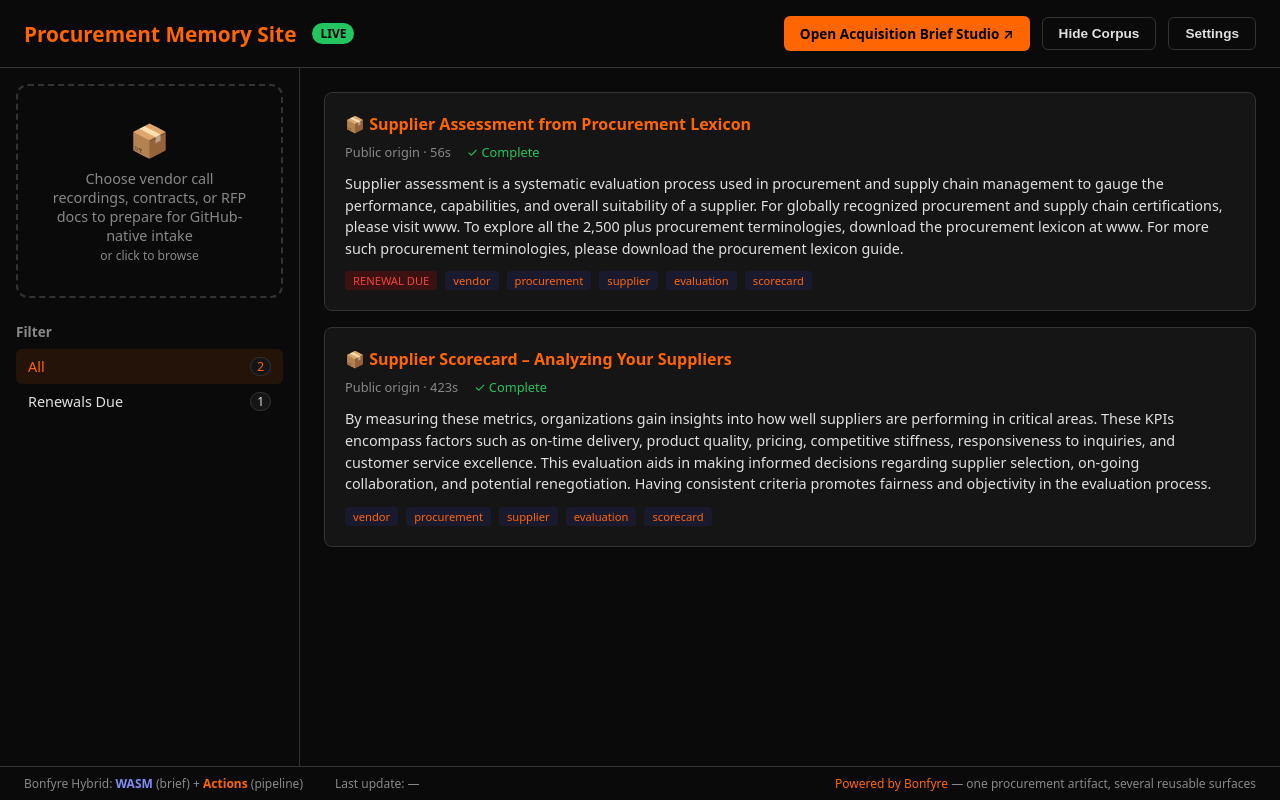
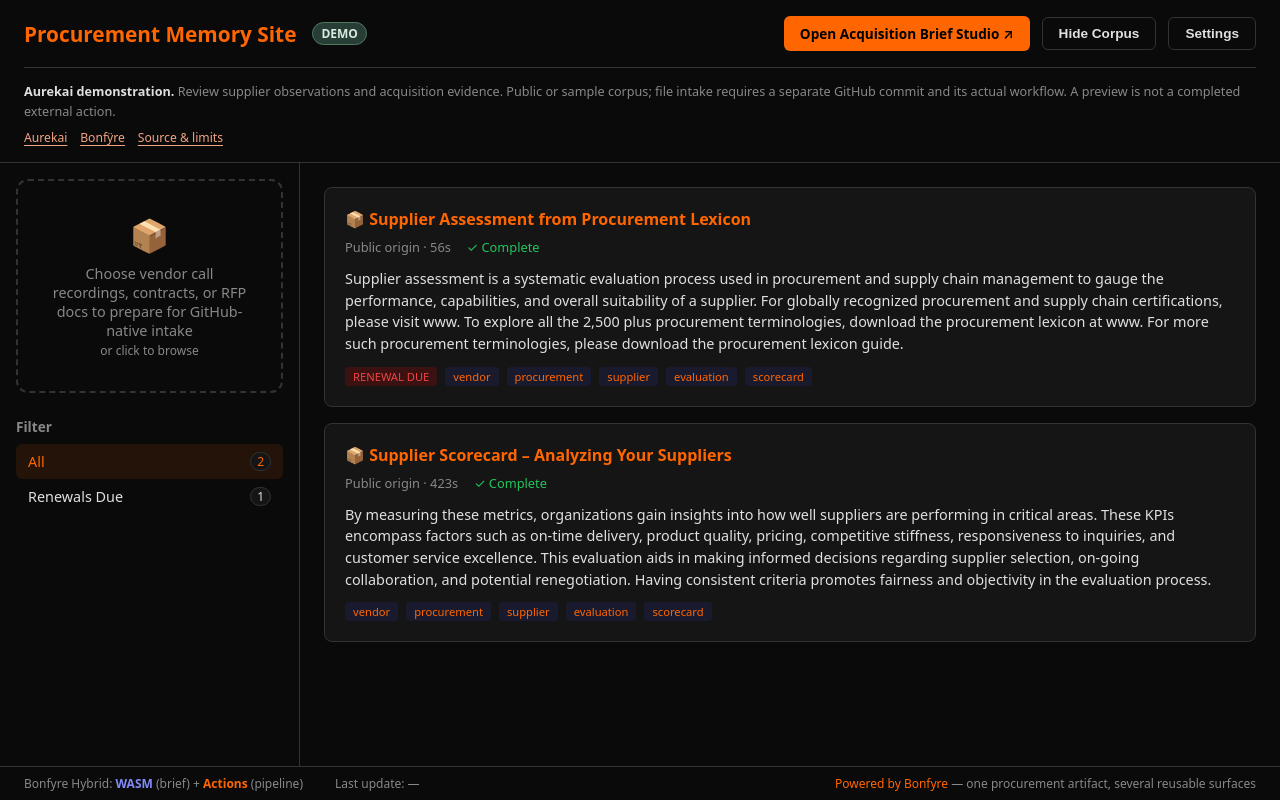
Before and after one commit to Nickgonzales76017/pages-procurement-memory, a plain HTML site: page site/index.html in a window 1280 px wide. Drawn offline with Linux system fonts and the light colour scheme; no server answers.

Commit message:
site: distinguish demo workflow from deployed execution and add Aurekai navigation

```diff
--- a/site/index.html
+++ b/site/index.html
@@ -56,18 +56,28 @@
     .filter-count{font-size:.75rem;background:var(--surface);border:1px solid var(--border);padding:0 6px;border-radius:999px}
     .status-bar{grid-column:1/-1;border-top:1px solid var(--border);padding:.5rem 1.5rem;font-size:.75rem;color:var(--dim);display:flex;gap:2rem}
     @media(max-width:768px){.app{grid-template-columns:1fr}.sidebar{border-right:none;border-bottom:1px solid var(--border)}}
-  </style>
+
+    header{flex-wrap:wrap}
+    .badge-demo{background:#263e35;color:#d9eadf;border:1px solid #527761}
+    .aurekai-context{flex:1 0 100%;border-top:1px solid var(--border);padding:.8rem 0 0;display:flex;align-items:center;justify-content:space-between;gap:.5rem 2rem;flex-wrap:wrap}
+    .aurekai-context p{margin:0;font-size:.79rem;line-height:1.6;color:var(--dim)}
+    .aurekai-context strong{color:var(--fg)}
+    .aurekai-context nav{display:flex;align-items:center;gap:.8rem;flex-wrap:wrap}
+    .aurekai-context a{color:#f3a484;font-size:.76rem;text-decoration:underline;text-underline-offset:3px}
+    .aurekai-context a:focus-visible{outline:2px solid #f3a484;outline-offset:3px}
+    </style>
 </head>
 <body>
   <div class="app">
     <header>
       <h1>Procurement Memory Site</h1>
-      <span class="badge badge-live" id="statusBadge">LIVE</span>
+      <span class="badge badge-demo" id="statusBadge">DEMO</span>
       <div class="header-right">
         <a class="btn btn-primary" href="brief-studio/" style="text-decoration:none;white-space:nowrap">Open Acquisition Brief Studio ↗</a>
         <button class="btn btn-ghost" id="toggleDemoBtn" type="button">Clear Demo Data</button>
         <button class="btn btn-ghost" onclick="toggleConfig()">Settings</button>
       </div>
+          <div class="aurekai-context" aria-label="Aurekai demo and source"><p><strong>Aurekai demonstration.</strong> Review supplier observations and acquisition evidence. Public or sample corpus; file intake requires a separate GitHub commit and its actual workflow. A preview is not a completed external action.</p><nav aria-label="Related sites"><a href="https://aurekai.work">Aurekai</a><a href="https://nickgonzales76017.github.io/bonfyre/">Bonfÿre</a><a href="https://github.com/Nickgonzales76017/pages-procurement-memory">Source &amp; limits</a></nav></div>
     </header>
     <div class="sidebar">
       <div class="dropzone" id="dropzone">
@@ -117,7 +127,7 @@
         <p style="font-size:1.2rem;margin-bottom:.5rem;">No procurement records</p>
         <p>Drop vendor calls, contracts, or RFP docs to build institutional procurement memory.</p>
         <p style="margin-top:1.5rem;font-size:.85rem;line-height:1.6;">
-          <strong style="color:var(--accent);">Path 3 — Hybrid Architecture</strong><br>
+          <strong style="color:var(--accent);">Example intake path (verify actual workflow)</strong><br>
           Prepare intake copy → upload with <strong style="color:var(--accent)">GitHub’s own web UI</strong><br>→ <strong style="color:var(--accent)">Actions</strong> transcribes, tags, values via ledger → <strong style="color:#818cf8">WASM</strong> briefs in-browser → Pages deploys
         </p>
         <div style="margin-top:1.5rem;display:grid;grid-template-columns:repeat(auto-fit,minmax(130px,1fr));gap:.75rem;text-align:center;font-size:.8rem;">
@@ -402,8 +412,8 @@ function showPipeline() {
 }
 
 function hidePipeline() {
-  document.getElementById('statusBadge').className = 'badge badge-live';
-  document.getElementById('statusBadge').textContent = 'LIVE';
+  document.getElementById('statusBadge').className = 'badge badge-demo';
+  document.getElementById('statusBadge').textContent = 'DEMO';
 }
 
 function updateStep(step, state) {
```
